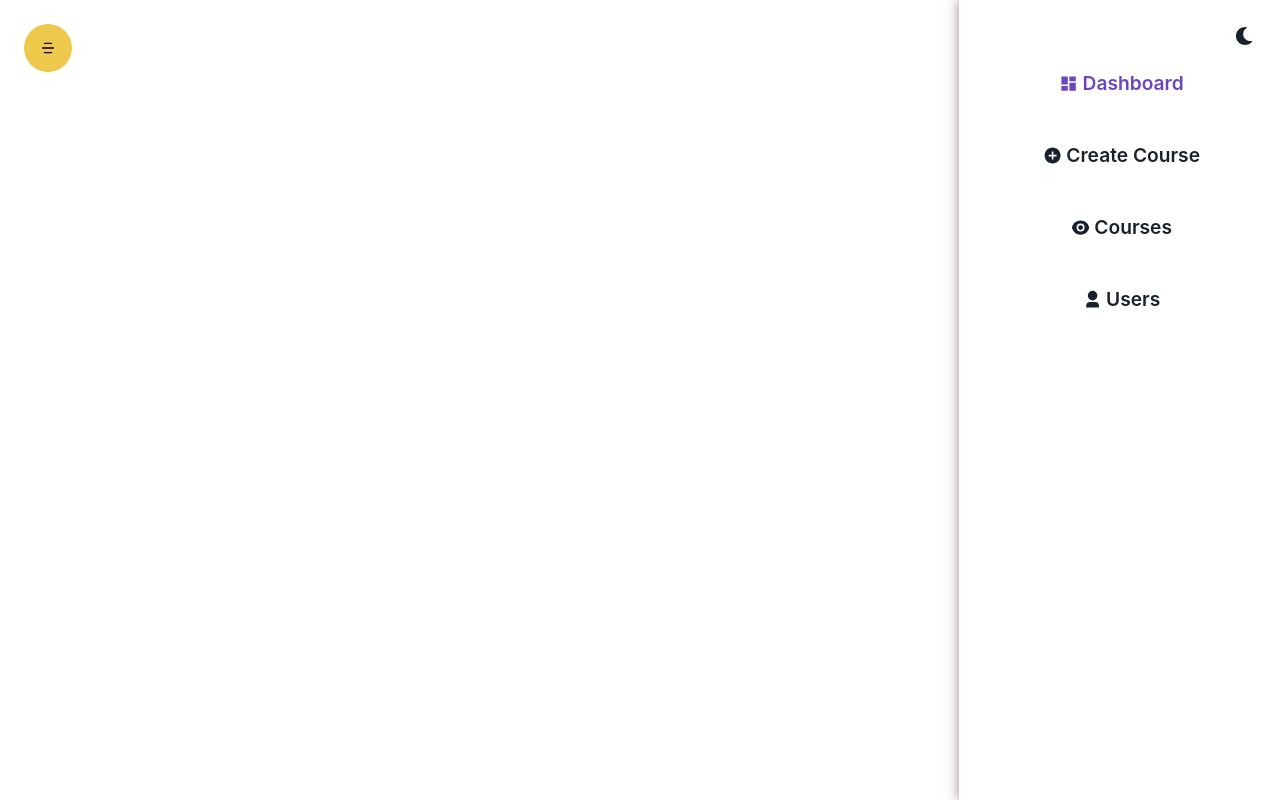
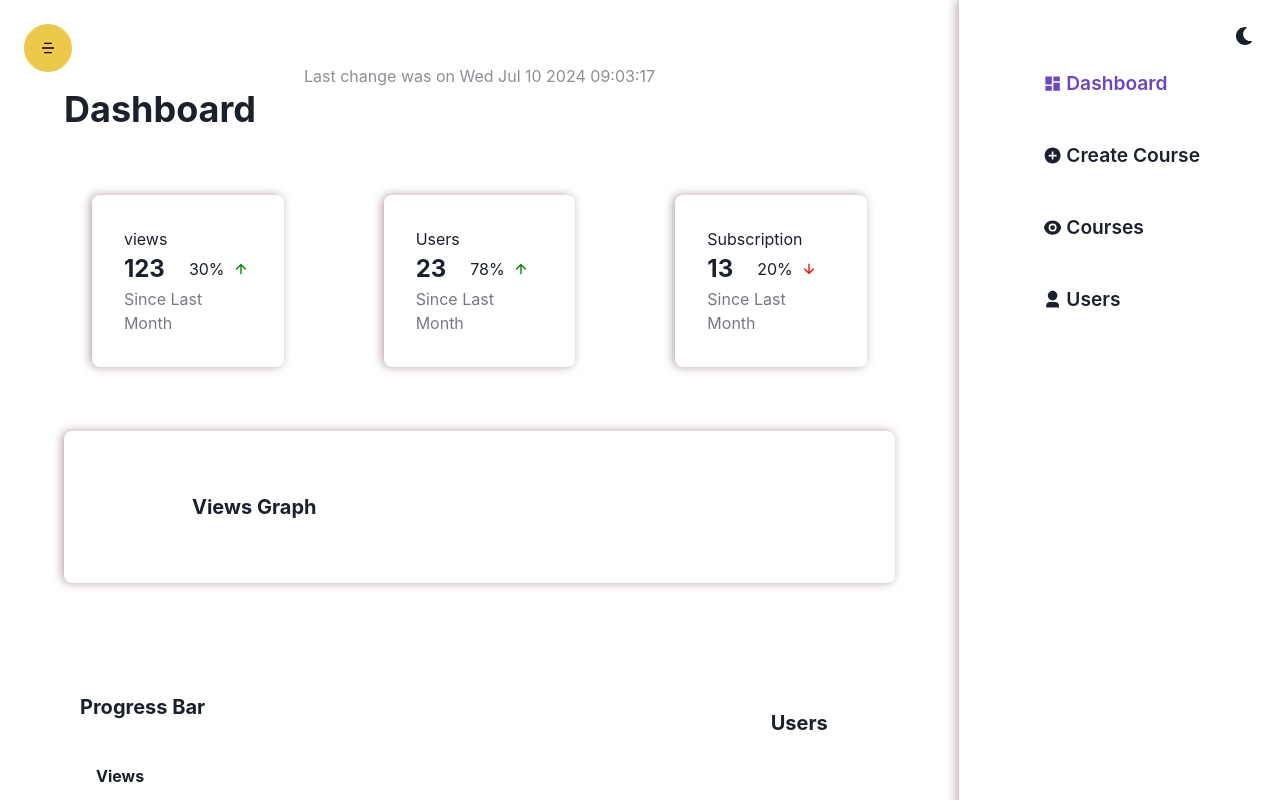
Before and after one commit to iamranjansah/TooD-V-, a React (Create React App) app: page /admin/dashboard in a window 1280 px wide. Shown: the top 800 px of the page. Built offline with nearby package versions, Linux system fonts and the light colour scheme.

Commit message:
Admin Dashboard

```diff
--- a/src/components/Admin/Dashboard/Dashboard.jsx
+++ b/src/components/Admin/Dashboard/Dashboard.jsx
@@ -1,18 +1,134 @@
-import { Box, Grid } from '@chakra-ui/react';
+import {
+  Box,
+  Grid,
+  Heading,
+  HStack,
+  Progress,
+  Stack,
+  Text,
+} from '@chakra-ui/react';
 import React from 'react';
 import cursor from '../../../assets/images/cursor.png';
-import Sidebar from '../Sidebar'
+import Sidebar from '../Sidebar';
+import { RiArrowDownLine, RiArrowUpLine } from 'react-icons/ri';
+
+const DataBox = ({ title, qty, qtyPercentage, profit }) => {
+  return (
+    <Box
+      w={['full', '20%']}
+      boxShadow={'-2px 0 10px rgba(107, 70, 93, 0.5)'}
+      padding={'8'}
+      borderRadius={'lg'}
+    >
+      <Text children={title} />
+      <HStack spacing={'6'}>
+        <Text fontSize={'2xl'} fontWeight={'bold'} children={qty} />
+
+        <HStack>
+          <Text children={`${qtyPercentage}%`} />
+          {profit ? (
+            <RiArrowUpLine color="green" />
+          ) : (
+            <RiArrowDownLine color="red" />
+          )}
+        </HStack>
+      </HStack>
+      <Text opacity={'0.6'} children={'Since Last Month'} />
+    </Box>
+  );
+};
+
+const Bar = ({ title, value,profit }) => {
+  return (
+    <Box py={'4'} px={['0', '20']}>
+      <Heading size={'sm'} children={title} mb={'2'} />
+      <HStack w={'full'} alignItems={'center'}>
+        <Text children={profit?"0%":`-${value}%`} />
+        <Progress w={'full'} value={profit?value:0} colorScheme="purple" />
+        <Text children={`${value > 100 ? value : 100}%`} />
+      </HStack>
+    </Box>
+  );
+};
 
 const Dashboard = () => {
   return (
-    <Grid css={{
+    <Grid
+      css={{
         cursor: `url(${cursor}), default !important`,
-      }} minH={'100vh'} templateColumns={['1fr', '5fr 1fr']}>
+      }}
+      minH={'100vh'}
+      templateColumns={['1fr', '5fr 1fr']}
+    >
+      <Box boxSizing="border-box" py={'16'} px={['4', '0']}>
+        <Text
+          textAlign={'center'}
+          opacity={0.5}
+          children={`Last change was on ${String(new Date()).split('G')[0]}`}
+        />
 
-    <Box>
+        <Heading
+          children="Dashboard"
+          ml={['0', '16']}
+          mb={'16'}
+          textAlign={['center', 'left']}
+        />
+        <Stack
+          direction={['column', 'row']}
+          minH={'24'}
+          justifyContent={'space-evenly'}
+        >
+          <DataBox title="views" qty={123} qtyPercentage={30} profit={true} />
+          <DataBox title="Users" qty={23} qtyPercentage={78} profit={true} />
+          <DataBox
+            title="Subscription"
+            qty={13}
+            qtyPercentage={20}
+            profit={false}
+          />
+        </Stack>
 
-    </Box>
-    <Sidebar/>
+        <Box
+          m={['0', '16']}
+          borderRadius={'lg'}
+          p={['0', '16']}
+          mt={['4', '16']}
+          boxShadow={'-2px 0 10px rgba(107, 70, 93, 0.5)'}
+        >
+          <Heading
+            textAlign={['center', 'left']}
+            size={'md'}
+            children="Views Graph"
+            pt={['8', '0']}
+            ml={['0', '16']}
+          />
+          {/* Line Graph is Here */}
+        </Box>
+        <Grid templateColumns={['1fr', '2fr 1fr']}>
+          <Box p={'4'}>
+            <Heading
+              textAlign={['center', 'left']}
+              size={'md'}
+              children="Progress Bar"
+              my={'8'}
+              ml={['0', '16']}
+            />
+            <Box>
+              <Bar profit={true} title="Views" value={30} />
+              <Bar profit={true} title="Users" value={78} />
+              <Bar profit={false} title="Subscription" value={20} />
+            </Box>
+          </Box>
+
+          <Box p={['0', '16']} boxSizing='border-box' py={'4'} >
+            <Heading textAlign={'center'} size={'md'} mb={'4'} children='Users' />
+
+            {/* Daught Graph */}
+
+          </Box>
+        </Grid>
+      </Box>
+      <Sidebar />
     </Grid>
   );
 };
--- a/src/components/Admin/Sidebar.jsx
+++ b/src/components/Admin/Sidebar.jsx
@@ -10,7 +10,7 @@
 
 const LinkButton = ({ url, Icon, text, active }) => {
   return (
-    <Link to={`/admin/${url}`}>
+    <Link to={`/admin/${url}`} >
       <Button
         fontSize={'larger'}
         variant={'ghost'}
@@ -30,6 +30,7 @@
       spacing={'8'}
       p={'16'}
       boxShadow={'-2px 0 10px rgba(107, 70, 93, 0.5)'}
+    alignItems={'left'}
     >
       <LinkButton
         Icon={RiDashboardFill}
```
